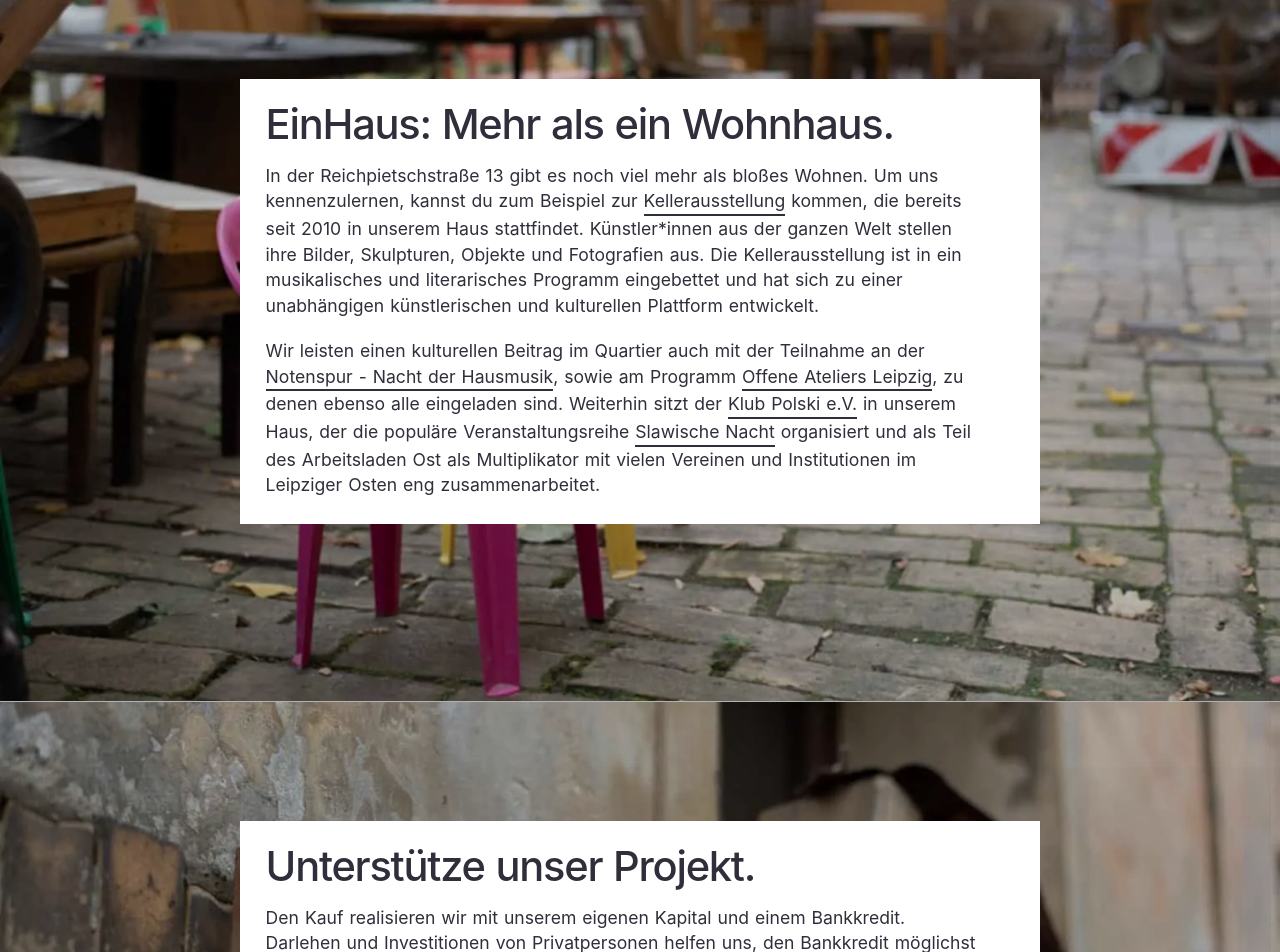
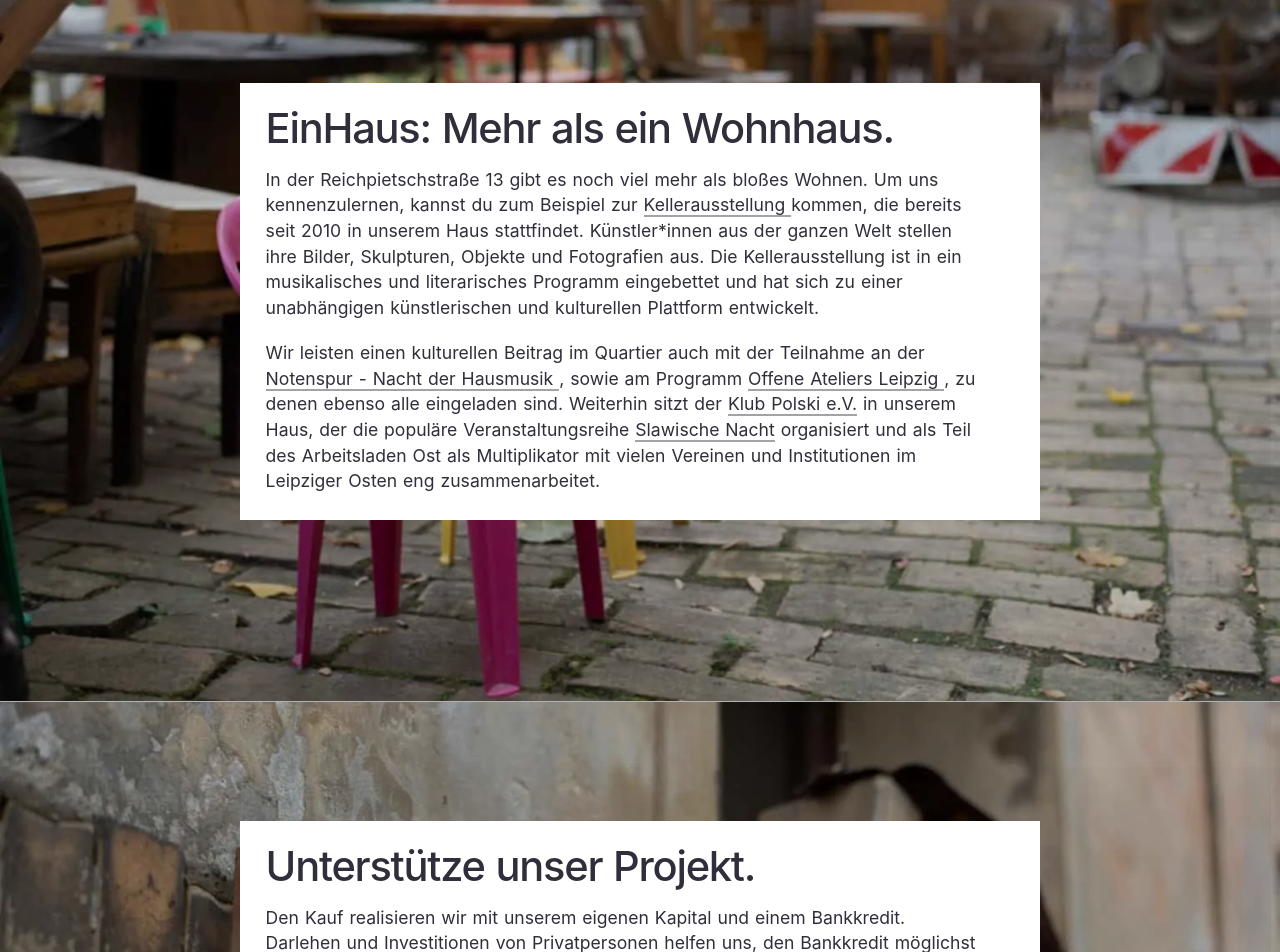
Before and after one commit to 3vincent/einhaus-leipzig, a Nuxt app: page /#start in a window 1280 px wide. Shown: the part 3298-4250 px from the top of the page. Built offline with nearby package versions, Linux system fonts and the light colour scheme.

Commit message:
Fix link color and border-bottom

```diff
--- a/assets/styles/components/landing.scss
+++ b/assets/styles/components/landing.scss
@@ -78,17 +78,6 @@
       margin-left: 0.7rem;
     }
 
-    .text-link {
-      text-decoration: none;
-      color: var(--main-text-color-dark);
-      border-bottom: 1px solid var(--main-text-color-dark);
-      display: inline-block;
-
-      @media screen and (min-width: $_md) {
-        border-width: 2px;
-      }
-    }
-
     a:hover {
       color: var(--main-text-color-semidark);
       border-color: var(--main-text-color-semidark-alt);
--- a/assets/styles/general/basic-elements.scss
+++ b/assets/styles/general/basic-elements.scss
@@ -50,6 +50,19 @@
   }
 }
 
+p a {
+  text-decoration: none;
+  color: var(--main-text-color-dark);
+  padding-bottom: 0px !important;
+  border-bottom: 1px solid var(--main-text-color-light-light);
+  display: inline;
+
+  @media screen and (min-width: $_md) {
+    // background: red;
+    border-bottom-width: 2px;
+  }
+}
+
 a.primary,
 a:link.primary,
 a:visited.primary {
--- a/assets/styles/general/basic-layout.scss
+++ b/assets/styles/general/basic-layout.scss
@@ -60,8 +60,14 @@ body {
     a:visited {
       text-decoration: none;
       color: var(--main-text-color-dark);
-      border-bottom: 2px solid var(--main-text-color-semidark);
+      border-bottom: 1px solid var(--main-text-color-semidark);
       padding-block: 2px;
+
+      @media screen and (min-width: $_md) {
+        margin-top: 100px;
+        margin-bottom: 100px;
+        border-bottom-width: 2px;
+      }
     }
 
     a:hover {
```
